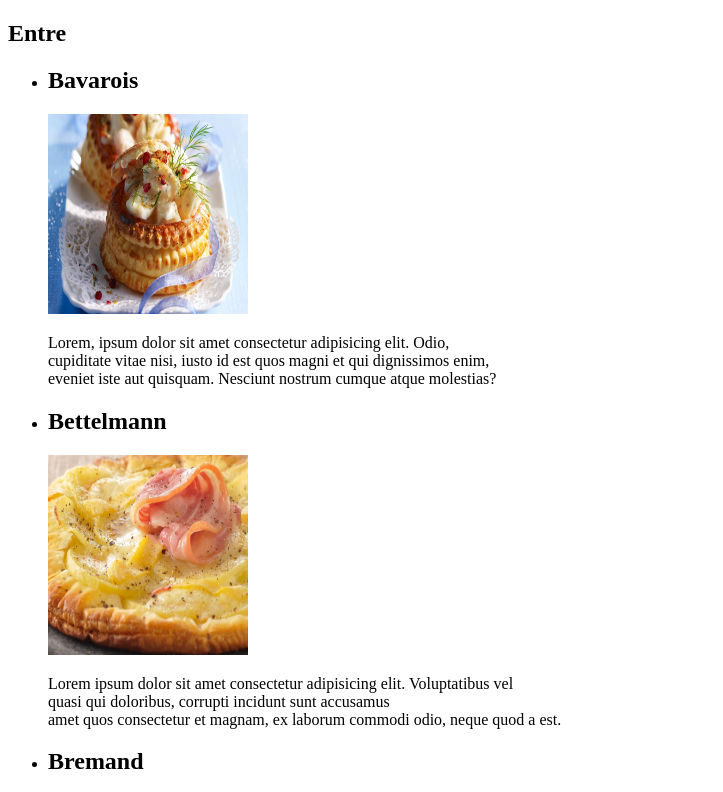
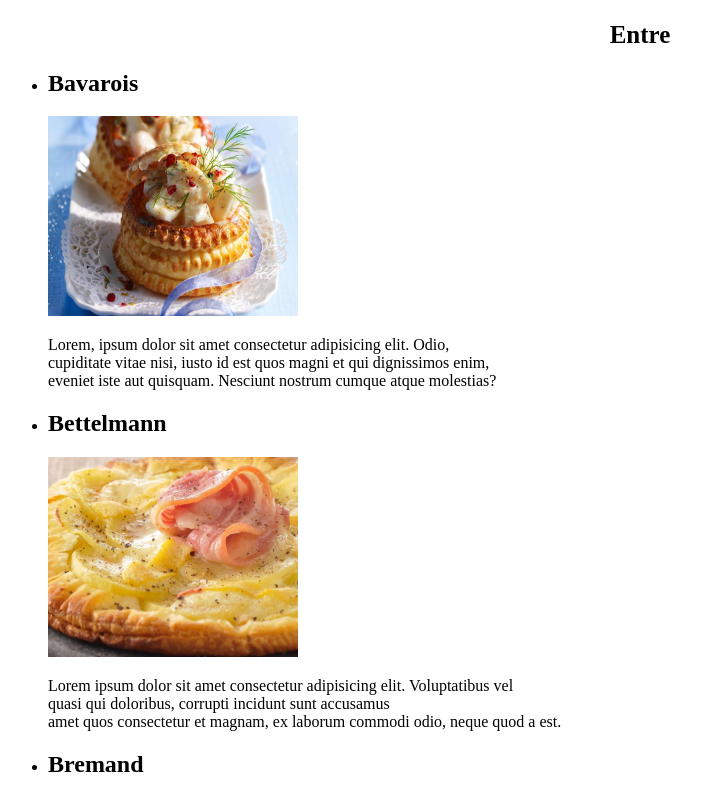
Before and after one commit to angeIsaac/projet_HTML, a plain HTML site: page projet_html_2/index.html in a window 1280 px wide. Shown: the top 792 px of the page, without its empty margins (0-723 px from the left). Drawn offline with Linux system fonts and the light colour scheme.

Commit message:
modification de tout les balise h1

```diff
--- a/projet_html_2/style.css
+++ b/projet_html_2/style.css
@@ -1,4 +1,7 @@
 img
 {
-    height: 200px; width: 200px;
+    height: 200px; width: 250px;
 }
+h1 {
+    text-align: center; font-size: 25px;
+}
```
